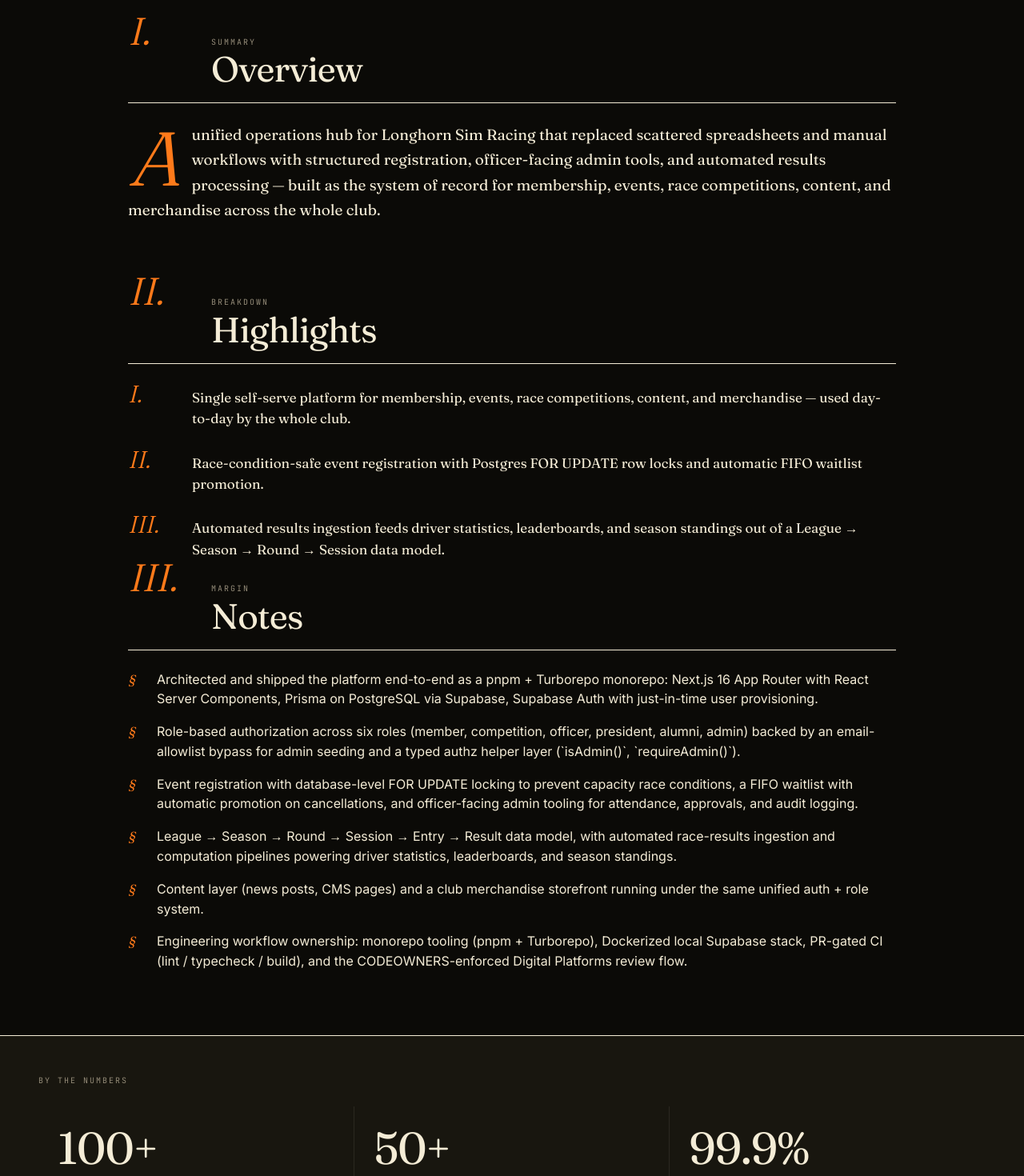
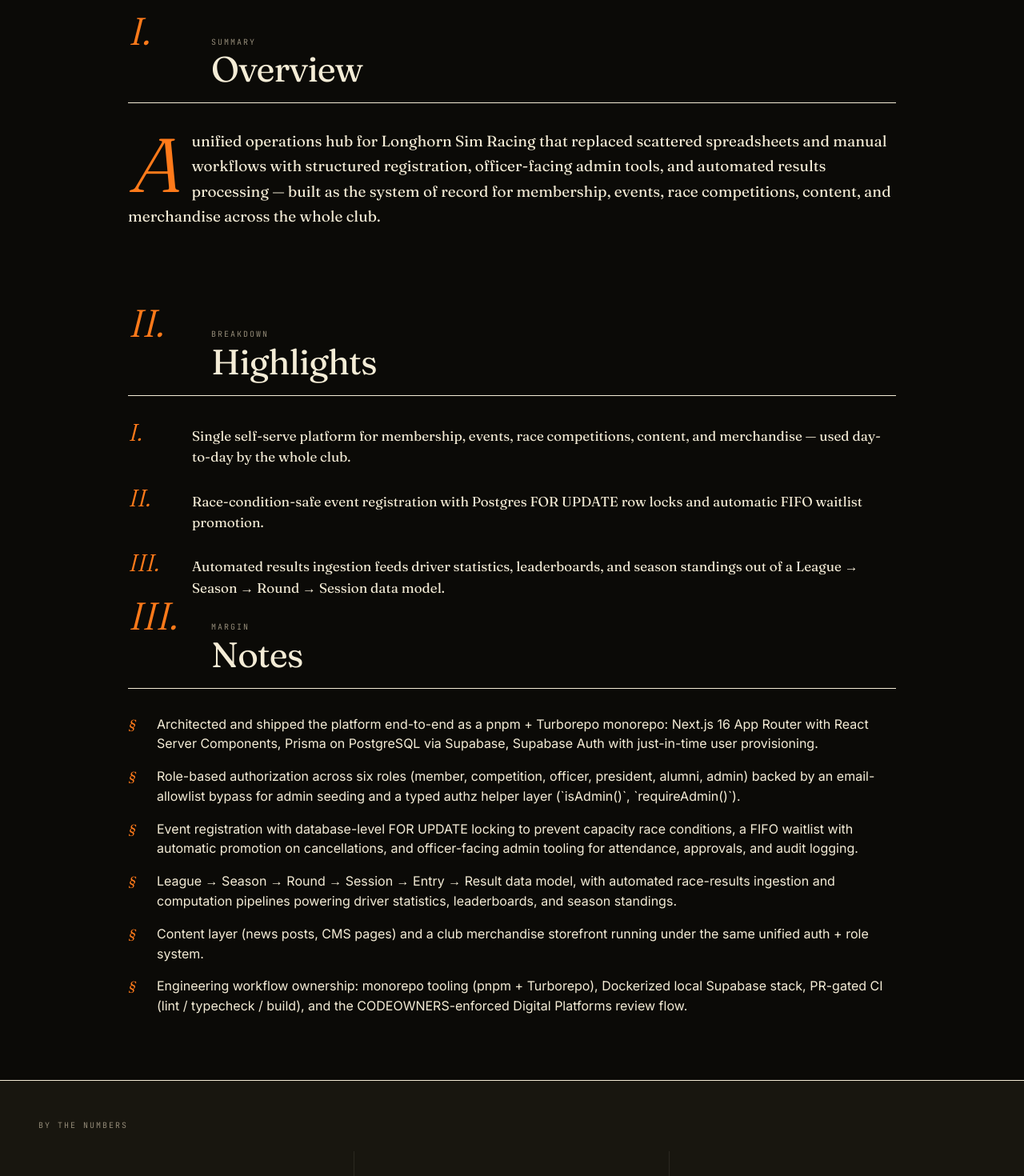
Before and after one commit to GrayM8/portfolio-site, a Next.js app: page /projects/lsr in a window 1280 px wide. Shown: the part 857-2327 px from the top of the page at 80% size. Built offline with nearby package versions, Linux system fonts and the light colour scheme; no server answers.

Commit message:
fix(project-page): widen gap between body sections without affecting heading-to-body spacing

```diff
--- a/src/app/projects/[slug]/ProjectDetail.tsx
+++ b/src/app/projects/[slug]/ProjectDetail.tsx
@@ -265,12 +265,12 @@ export function ProjectDetail({ project }: { project: AnyProject }) {
       {/* reading body — single centered column */}
       <section>
         <div className={`${WRAP} ${PAD} py-14 md:py-20`}>
-          <div className="mx-auto max-w-[960px] space-y-14 md:space-y-16">
+          <div className="mx-auto max-w-[960px] space-y-20 md:space-y-24">
             {project.overview && (
               <SectionHead c={c} roman="I." kicker="Summary" title="Overview" />
             )}
             {project.overview && (
-              <div className="-mt-8 md:-mt-10">
+              <div className="-mt-14 md:-mt-16">
                 <p
                   className="pd-dropcap font-serif text-[17px] md:text-[19px] leading-[1.65]"
                   style={{ color: c.ink }}
@@ -283,7 +283,7 @@ export function ProjectDetail({ project }: { project: AnyProject }) {
             {bullets.length > 0 && (
               <>
                 <SectionHead c={c} roman="II." kicker="Breakdown" title="Highlights" />
-                <ol className="list-none p-0 m-0 grid gap-5 md:gap-6 -mt-8 md:-mt-10">
+                <ol className="list-none p-0 m-0 grid gap-5 md:gap-6 -mt-14 md:-mt-16">
                   {bullets.map((b, i) => (
                     <li
                       key={i}
@@ -318,7 +318,7 @@ export function ProjectDetail({ project }: { project: AnyProject }) {
                   kicker="Margin"
                   title="Notes"
                 />
-                <ul className="list-none p-0 m-0 grid gap-4 -mt-8 md:-mt-10">
+                <ul className="list-none p-0 m-0 grid gap-4 -mt-14 md:-mt-16">
                   {(project.detailBullets ?? []).map((b, i) => (
                     <li
                       key={i}
```
